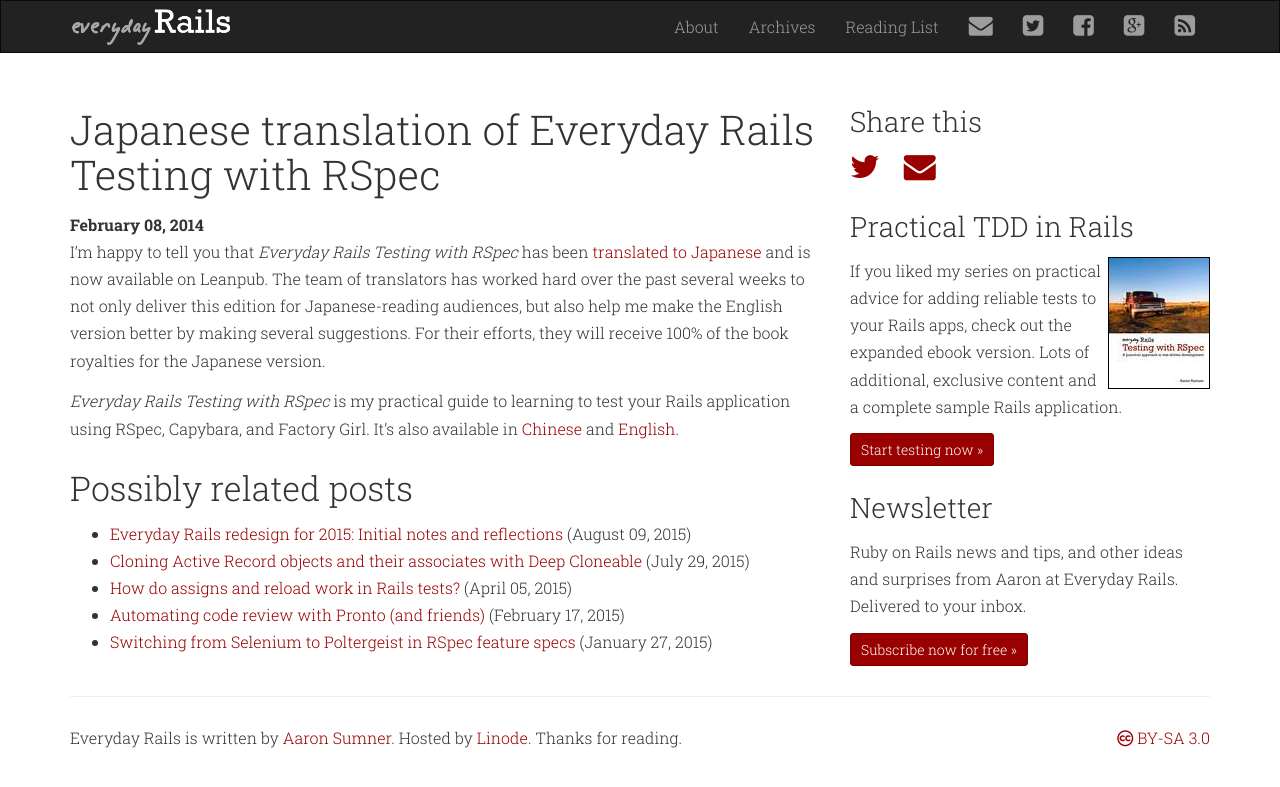
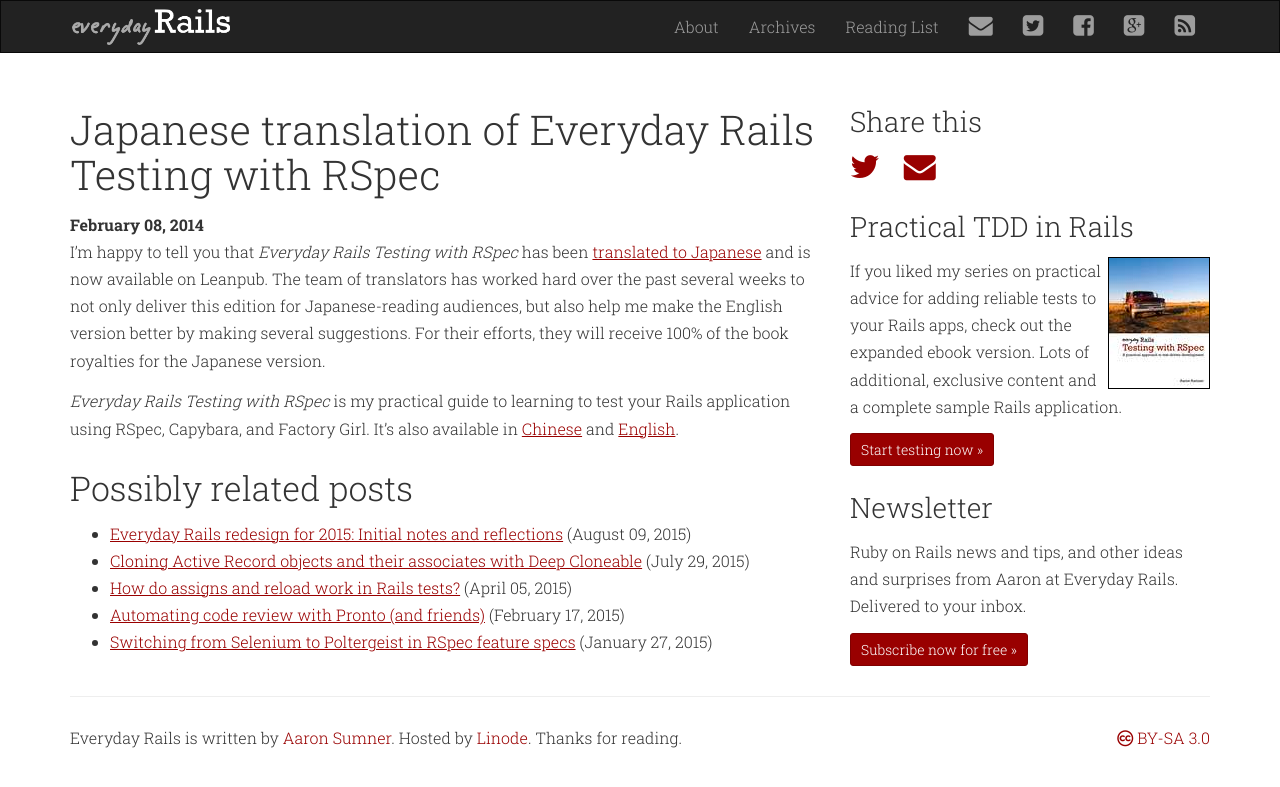
Before and after one commit to everydayrails/everyday-rails, a Jekyll site: the page built from _posts/2014-02-08-everyday-rails-rspec-japanese.markdown, in a window 1280 px wide. Shown: the top 787 px of the page. Built offline with Jekyll 4.4.1, drawn with Linux system fonts in a browser that asks for light colours; Markdown is read by kramdown in place of the engine named in the settings.

Commit message:
Update post template
* Underline links
* Add support for optional header image path in frontmatter

```diff
--- a/_layouts/post.html
+++ b/_layouts/post.html
@@ -2,7 +2,10 @@
 
 <div class="container">
   <div class="row">
-    <div id="content" class="col-sm-12 col-md-8">
+    <div id="content" class="col-sm-12 col-md-8 full-post">
+      {% if page.image %}
+        <img src="{{ page.image }}" class="img-responsive" />
+      {% endif %}
       <h1>{{ page.title }}</h1>
       <div id="datestamp"><strong>{{ page.date | date: "%B %d, %Y" }}</strong></div>
 
--- a/scss/site.scss
+++ b/scss/site.scss
@@ -5,6 +5,12 @@
 
 .post {
   margin-bottom: 40px;
+}
+
+.full-post {
+  a {
+    text-decoration: underline;
+  }
 }
 
 .highlight, pre, code {
```
Also changed, not shown: css/site.css.
